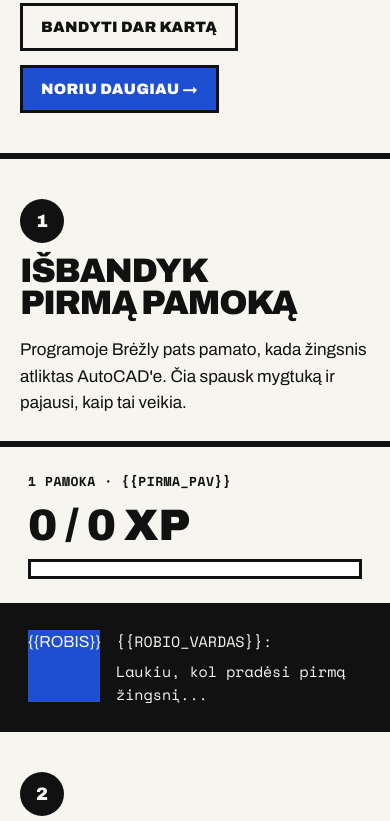
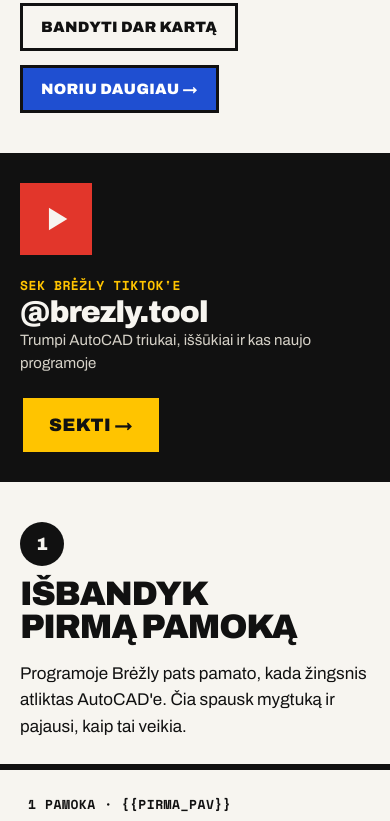
Before and after one commit to vilkavaitkaitis-ui/Brezly, a plain HTML site: page svetaine/index.html in a window 390 px wide. Shown: the part 2340-3161 px from the top of the page. Drawn offline with Linux system fonts and the light colour scheme; files that its build step writes are made by us from their sources; files whose address does not match are found by name.

Commit message:
Svetainė: TikTok @brezly.tool (#20)
Claude-Session: https://claude.ai/code/session_01TWL2HH3cJH8Sm5RKGntQCm

Co-authored-by: Claude <noreply@anthropic.com>

```diff
--- a/svetaine/index.html
+++ b/svetaine/index.html
@@ -42,8 +42,10 @@ section{border-bottom:var(--l);scroll-margin-top:64px}
 .logo{display:flex;align-items:center;gap:12px;padding:0 22px;min-height:64px;background:var(--juoda);color:var(--popierius);text-decoration:none;font:900 22px var(--font);letter-spacing:-.02em}
 .logo:hover{color:var(--popierius)}
 .virsus nav{display:flex;flex-wrap:wrap}
-.virsus nav a{display:flex;align-items:center;padding:0 20px;min-height:64px;border-right:var(--l);color:var(--juoda);text-decoration:none;font:700 14px var(--font);text-transform:uppercase;letter-spacing:.02em}
+.virsus nav a{display:flex;align-items:center;padding:0 16px;min-height:64px;border-right:var(--l);color:var(--juoda);text-decoration:none;font:700 14px var(--font);text-transform:uppercase;letter-spacing:.02em}
 .virsus nav a:hover{background:var(--geltona)}
+@media (max-width:1420px){.virsus nav a[href="#praktika"],.virsus nav a[href="#personazai"]{display:none}}
+@media (max-width:1120px){.virsus nav a[href="#atsiliepimai"],.virsus nav a[href="programele/"]{display:none}}
 .tarpas{flex:1}
 .virsus .desine{display:flex;align-items:center;gap:14px;padding:0 0 0 18px;border-left:var(--l)}
 .virsus .desine .mono{font-size:13px}
@@ -237,6 +239,22 @@ h1 span{display:inline-block;background:var(--geltona);padding:0 .08em;margin-le
 .atsil-aciu b{font:900 28px var(--font)}
 .atsil-forma [hidden]{display:none!important}
 
+/* TikTok */
+.tt-meniu{display:flex;align-items:center;gap:8px;min-height:44px;padding:0 14px;border:var(--l);background:var(--juoda);color:var(--popierius);text-decoration:none;font:800 14px var(--font);text-transform:uppercase}
+.tt-meniu:hover{background:var(--raudona);color:var(--popierius)}
+.tt-meniu svg{width:14px;height:14px}
+.tiktok{background:var(--juoda)}
+.tt-juosta{display:flex;flex-wrap:wrap;align-items:center;gap:20px 28px;padding:28px 40px;color:var(--popierius);text-decoration:none}
+.tt-juosta:hover{color:var(--popierius)}
+.tt-juosta:hover .tt-mygt{transform:translate(-3px,-3px);box-shadow:6px 6px 0 var(--raudona)}
+.tt-zenklas{width:72px;height:72px;flex-shrink:0;background:var(--raudona);display:flex;align-items:center;justify-content:center;color:var(--popierius)}
+.tt-zenklas svg{width:34px;height:34px}
+.tt-tekstas{flex:1 1 300px;display:flex;flex-direction:column;gap:2px}
+.tt-tekstas .zyme{color:var(--geltona)}
+.tt-tekstas b{font:900 clamp(30px,4.5vw,48px)/1 var(--font);letter-spacing:-.03em}
+.tt-tekstas small{font-size:15px;color:#d6d2c8}
+.tt-mygt{pointer-events:none}
+
 /* apačia */
 footer{background:var(--popierius)}
 .irasas{display:grid;grid-template-columns:repeat(auto-fit,minmax(170px,1fr));border-bottom:var(--l)}
@@ -259,6 +277,8 @@ footer{background:var(--popierius)}
 @media (max-width:760px){
   .virsus nav,.virsus .desine .mono{display:none}
   .virsus .desine{border-left:0;padding:0}
+  .tt-meniu{display:none}
+  .tt-juosta{padding:24px 20px}
   .hero-tekstas{border-right:0;border-bottom:var(--l);padding:36px 20px}
   .lapas{padding:12px}
   .antraste{padding:40px 20px 24px}
@@ -298,7 +318,6 @@ footer{background:var(--popierius)}
   </a>
   <nav aria-label="Pagrindinis meniu">
     <a href="#issukis">Iššūkis</a>
-    <a href="#pamoka">Išbandyk</a>
     <a href="#pamokos">Pamokos</a>
     <a href="#praktika">Praktika</a>
     <a href="#personazai">Personažai</a>
@@ -312,7 +331,7 @@ footer{background:var(--popierius)}
   </nav>
   <span class="tarpas"></span>
   <div class="desine">
-    <span class="mono">VERSIJA {{VERSIJA}}</span>
+    <a class="tt-meniu" href="https://www.tiktok.com/@brezly.tool" target="_blank" rel="noopener" aria-label="Brėžly TikTok'e: @brezly.tool (atsidaro naujame lange)"><svg viewBox="0 0 24 24" aria-hidden="true"><path d="M7 4 L20 12 L7 20 Z" fill="currentColor"/></svg><span>TikTok</span></a>
 <!--ATIDARYTA-->
     <a class="mygt mazas" href="#atsisiusti">Atsisiųsti</a>
 <!--/ATIDARYTA-->
@@ -418,6 +437,14 @@ footer{background:var(--popierius)}
         <span class="pirmas-zingsnis" id="uzuomina">Spausk ir vesk ratu ↻</span>
       </div>
     </div>
+  </section>
+
+  <section class="tiktok" aria-label="Brėžly TikTok'e">
+    <a class="plotis tt-juosta" href="https://www.tiktok.com/@brezly.tool" target="_blank" rel="noopener">
+      <span class="tt-zenklas" aria-hidden="true"><svg viewBox="0 0 24 24" aria-hidden="true"><path d="M7 4 L20 12 L7 20 Z" fill="currentColor"/></svg></span>
+      <span class="tt-tekstas"><span class="zyme">Sek Brėžly TikTok'e</span><b>@brezly.tool</b><small>Trumpi AutoCAD triukai, iššūkiai ir kas naujo programoje</small></span>
+      <span class="mygt geltonas tt-mygt">Sekti →</span>
+    </a>
   </section>
 
   <section id="pamoka">
@@ -604,6 +631,7 @@ footer{background:var(--popierius)}
 <!--PROGRAMELE-->
       <div><small>Programėlė</small><a href="programele/">Atidaryti</a></div>
 <!--/PROGRAMELE-->
+      <div><small>TikTok</small><a href="https://www.tiktok.com/@brezly.tool" target="_blank" rel="noopener">@brezly.tool</a></div>
       <div><small>Šaltinis</small><a href="https://github.com/vilkavaitkaitis-ui/Brezly">GitHub</a></div>
     </div>
     <p class="teises">Brėžly – nepriklausoma programa, nesusijusi su Autodesk, Inc. AutoCAD® yra Autodesk, Inc. prekės ženklas.</p>
```
